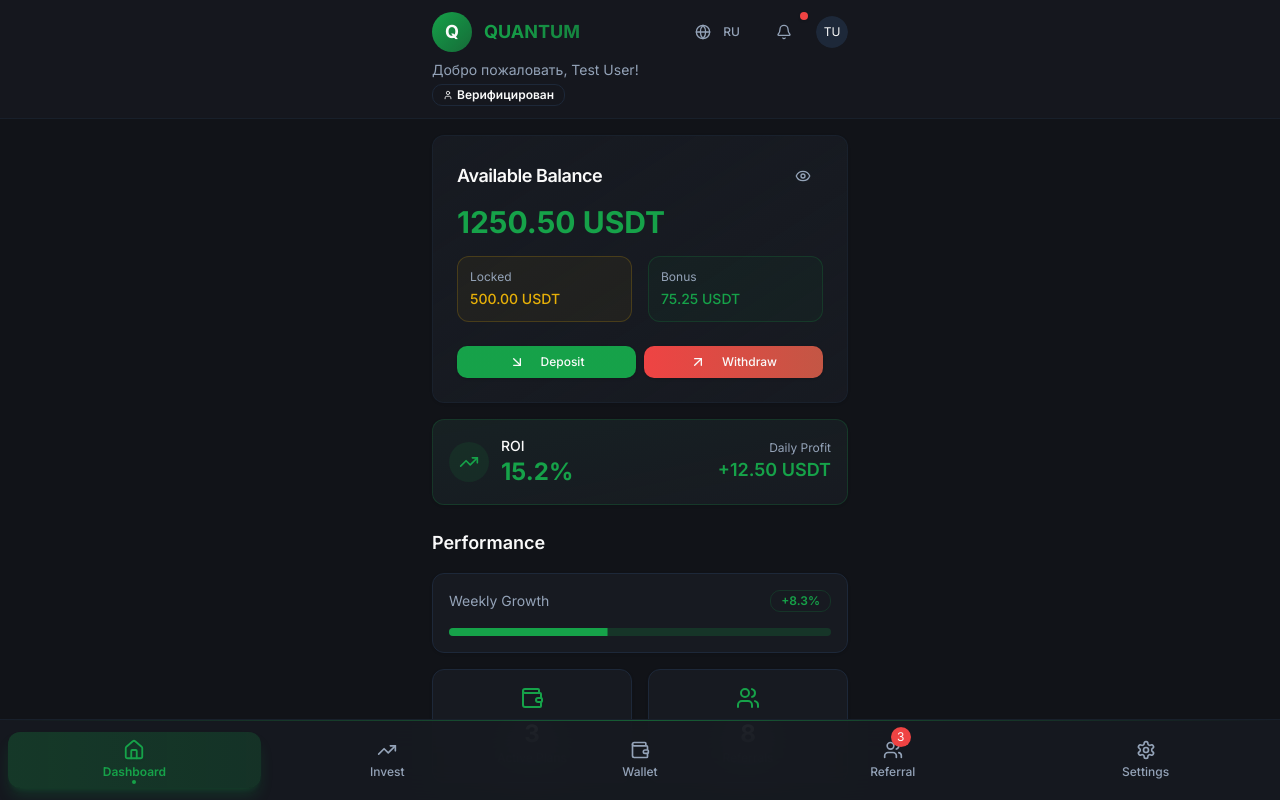
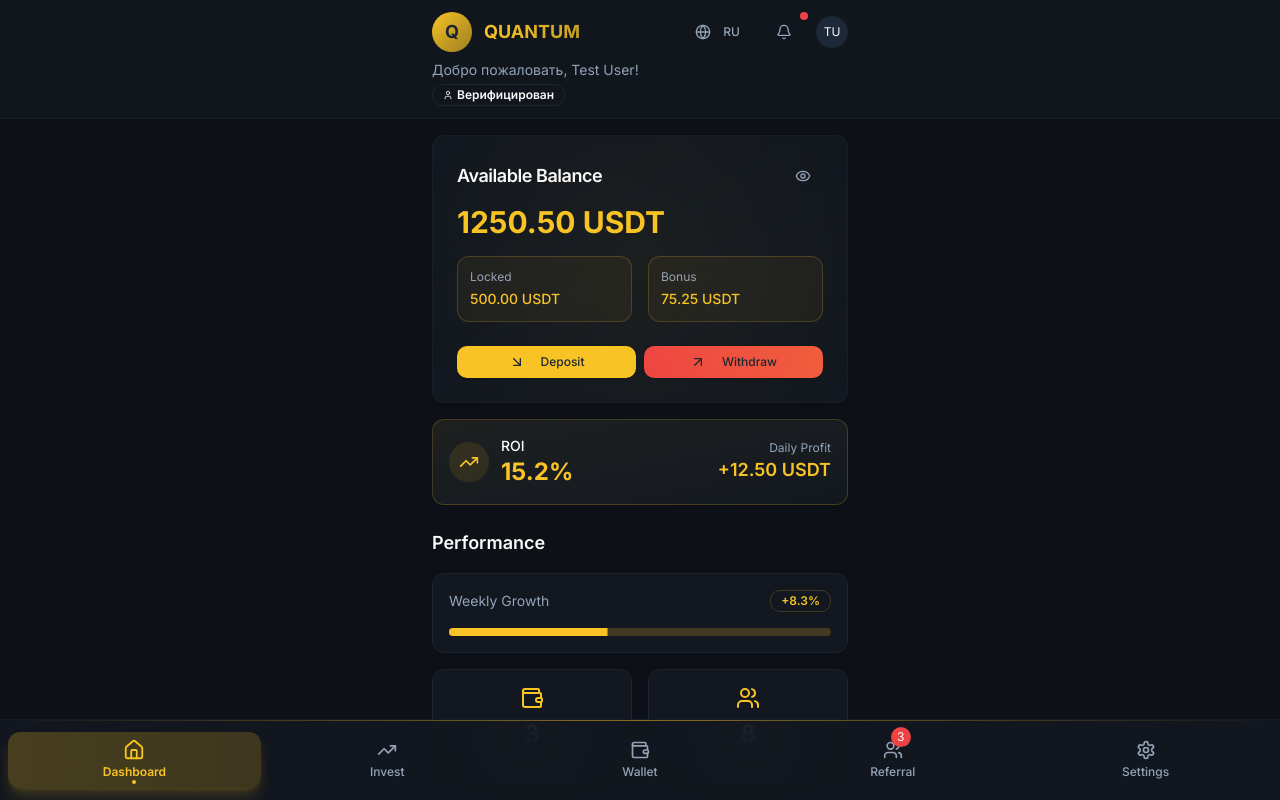
Before and after one commit to Lama13372002/investtma, a Next.js app: page / in a window 1280 px wide. Built offline with nearby package versions, Linux system fonts and the light colour scheme.

Commit message:
Update globals.css

```diff
--- a/src/app/globals.css
+++ b/src/app/globals.css
@@ -4,32 +4,32 @@
 
 @layer base {
   :root {
-    --background: 218 18% 8%;
+    --background: 216 28% 7%;
     --foreground: 0 0% 98%;
-    --card: 220 19% 11%;
+    --card: 215 25% 10%;
     --card-foreground: 0 0% 98%;
-    --popover: 220 19% 11%;
+    --popover: 215 25% 10%;
     --popover-foreground: 0 0% 98%;
-    --primary: 142 76% 36%;
-    --primary-foreground: 0 0% 98%;
+    --primary: 45 94% 56%;
+    --primary-foreground: 214 30% 15%;
     --secondary: 217 32% 17%;
     --secondary-foreground: 0 0% 98%;
     --muted: 217 32% 17%;
     --muted-foreground: 215 20% 65%;
-    --accent: 142 76% 36%;
-    --accent-foreground: 0 0% 98%;
+    --accent: 45 94% 56%;
+    --accent-foreground: 214 30% 15%;
     --destructive: 0 84% 60%;
     --destructive-foreground: 0 0% 98%;
-    --warning: 45 93% 47%;
-    --warning-foreground: 0 0% 98%;
-    --border: 217 32% 17%;
+    --warning: 45 94% 56%;
+    --warning-foreground: 214 30% 15%;
+    --border: 215 25% 15%;
     --input: 217 32% 17%;
-    --ring: 142 76% 36%;
-    --chart-1: 142 76% 36%;
+    --ring: 45 94% 56%;
+    --chart-1: 45 94% 56%;
     --chart-2: 0 84% 60%;
-    --chart-3: 45 93% 47%;
+    --chart-3: 196 80% 53%;
     --chart-4: 262 83% 58%;
-    --chart-5: 200 98% 39%;
+    --chart-5: 325 80% 56%;
     --radius: 0.75rem;
   }
 }
@@ -55,7 +55,7 @@
 
 @layer components {
   .gradient-border {
-    @apply relative before:absolute before:inset-0 before:p-[1px] before:rounded-lg before:bg-gradient-to-r before:from-accent/20 before:to-primary/20;
+    @apply relative before:absolute before:inset-0 before:p-[1px] before:rounded-lg before:bg-gradient-to-r before:from-primary/40 before:to-accent/40 before:animate-gradient-xy;
   }
 
   .gradient-border > * {
@@ -63,26 +63,91 @@
   }
 
   .glow-effect {
-    box-shadow: 0 0 20px hsl(var(--primary) / 0.3);
+    box-shadow: 0 0 30px hsl(var(--primary) / 0.25);
   }
 
   .balance-card {
-    @apply bg-gradient-to-br from-card/80 to-card/40 backdrop-blur-sm border border-border/50;
+    @apply bg-gradient-to-br from-card/90 to-card/60 backdrop-blur-sm border border-border/50 relative overflow-hidden;
+  }
+
+  .balance-card::after {
+    content: '';
+    position: absolute;
+    top: -50%;
+    left: -50%;
+    width: 200%;
+    height: 200%;
+    background: radial-gradient(circle, hsl(var(--primary) / 0.08) 0%, transparent 50%);
+    opacity: 0;
+    animation: pulse 8s ease-in-out infinite;
+  }
+
+  @keyframes pulse {
+    0% { opacity: 0; transform: scale(0.8); }
+    50% { opacity: 0.15; transform: scale(1); }
+    100% { opacity: 0; transform: scale(0.8); }
+  }
+
+  @keyframes gradient-xy {
+    0% { background-position: 0% 50%; }
+    50% { background-position: 100% 50%; }
+    100% { background-position: 0% 50%; }
+  }
+
+  .animate-gradient-xy {
+    background-size: 400% 400%;
+    animation: gradient-xy 15s ease infinite;
   }
 
   .investment-card {
-    @apply bg-gradient-to-br from-primary/5 to-transparent border border-primary/20 hover:border-primary/40 transition-all duration-300;
+    @apply bg-gradient-to-br from-primary/5 to-transparent border border-primary/20 hover:border-primary/40 transition-all duration-300 backdrop-blur-md;
   }
 
   .deposit-button {
-    @apply bg-gradient-to-r from-primary to-primary/80 hover:from-primary/90 hover:to-primary/70 text-primary-foreground;
+    @apply bg-gradient-to-r from-primary to-primary/80 hover:from-primary/90 hover:to-primary/70 text-primary-foreground shadow-md shadow-primary/20 hover:shadow-lg hover:shadow-primary/30 transition-all duration-300;
   }
 
   .withdraw-button {
-    @apply bg-gradient-to-r from-destructive to-destructive/80 hover:from-destructive/90 hover:to-destructive/70 text-destructive-foreground;
+    @apply bg-gradient-to-r from-destructive to-destructive/80 hover:from-destructive/90 hover:to-destructive/70 text-destructive-foreground shadow-md shadow-destructive/20 hover:shadow-lg hover:shadow-destructive/30 transition-all duration-300;
   }
 
   .promote-button {
-    @apply bg-gradient-to-r from-warning to-warning/80 hover:from-warning/90 hover:to-warning/70 text-warning-foreground;
+    @apply bg-gradient-to-r from-warning to-warning/80 hover:from-warning/90 hover:to-warning/70 text-warning-foreground shadow-md shadow-warning/20 hover:shadow-lg hover:shadow-warning/30 transition-all duration-300;
+  }
+
+  .glass-card {
+    @apply bg-gradient-to-br from-card/90 via-card/80 to-card/60 backdrop-blur-md border border-white/10;
+  }
+
+  .quantum-glow {
+    text-shadow: 0 0 15px hsl(var(--primary) / 0.5);
+  }
+
+  .shine-effect {
+    position: relative;
+    overflow: hidden;
+  }
+
+  .shine-effect::after {
+    content: '';
+    position: absolute;
+    top: -100%;
+    left: -100%;
+    width: 70%;
+    height: 200%;
+    background: linear-gradient(
+      to right,
+      transparent 0%,
+      rgba(255, 255, 255, 0.05) 50%,
+      transparent 100%
+    );
+    transform: rotate(25deg);
+    animation: shine 6s ease-in-out infinite;
+  }
+
+  @keyframes shine {
+    0% { transform: translateX(-100%) rotate(25deg); }
+    20% { transform: translateX(100%) rotate(25deg); }
+    100% { transform: translateX(100%) rotate(25deg); }
   }
 }
```
